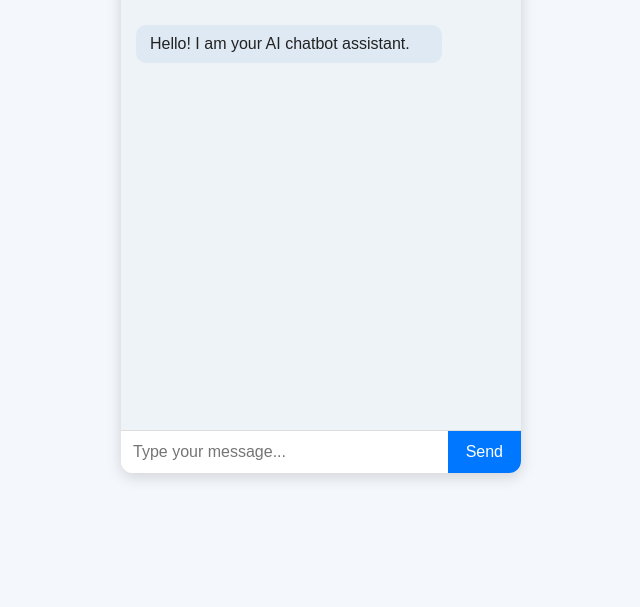
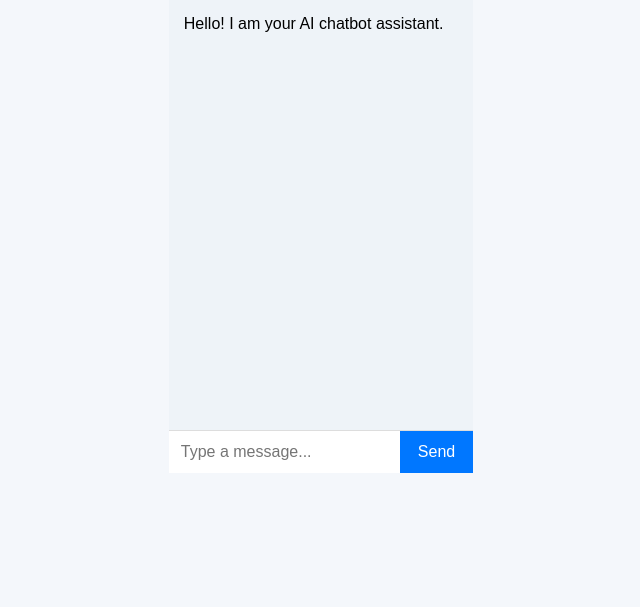
Before and after one commit to Joe-off-n/ai-chatbot-assistant, a plain HTML site: page index.html in a window 1280 px wide. Shown: the part 193-800 px from the top of the page, without its empty margins (319-959 px from the left). Drawn offline with Linux system fonts and the light colour scheme.

Commit message:
Update index.html

```diff
--- a/index.html
+++ b/index.html
@@ -7,14 +7,18 @@
   <link rel="stylesheet" href="style.css" />
 </head>
 <body>
-  <div class="chat-container">
-    <h1>AI Chatbot Assistant</h1>
-    <div id="chat-box" class="chat-box">
-      <div class="bot-message">Hello! I am your AI chatbot assistant.</div>
-    </div>
-    <div class="input-area">
-      <input type="text" id="user-input" placeholder="Type your message..." />
-      <button onclick="sendMessage()">Send</button>
+  <div class="container">
+    <div class="chat-card">
+      <h1>AI Chatbot Assistant</h1>
+
+      <div id="chatBox" class="chat-box">
+        <div class="message bot">Hello! I am your AI chatbot assistant.</div>
+      </div>
+
+      <div class="input-area">
+        <input type="text" id="userInput" placeholder="Type a message..." />
+        <button id="sendBtn">Send</button>
+      </div>
     </div>
   </div>
 
```
